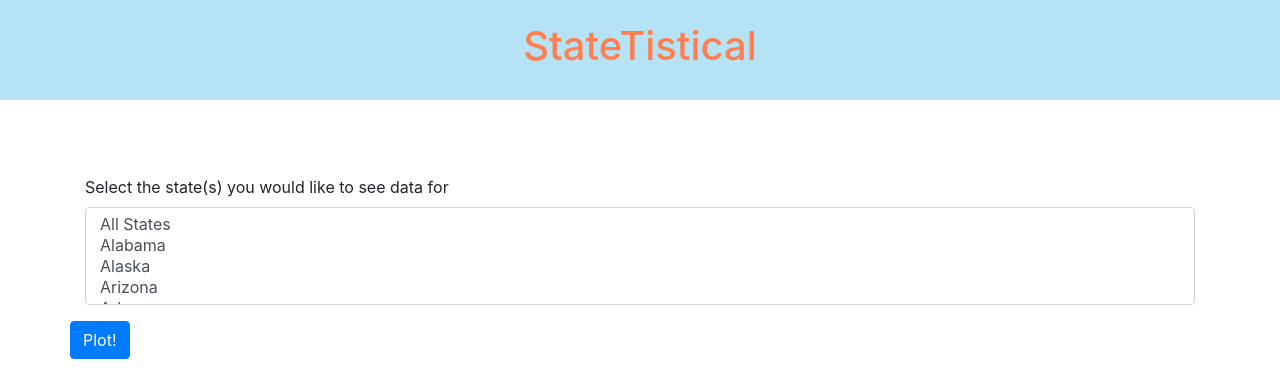
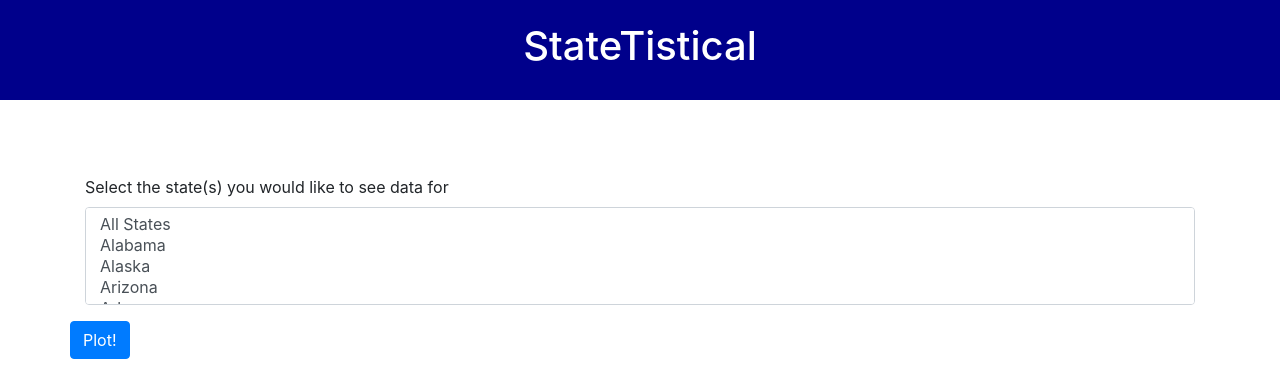
Before and after one commit to jeremiahkramer/CS440_Databases, a Node server app: page / in a window 1280 px wide. Shown: the top 386 px of the page. Run offline with Node 20, Linux system fonts and the light colour scheme; some libraries are stand-ins or nearby versions.

Commit message:
Changed background color

```diff
--- a/website/public/css/style.css
+++ b/website/public/css/style.css
@@ -4,8 +4,8 @@
     justify-content: center;
     align-items: center;
     height: 100px;
-    background-color: #b5e3f5;
-    color: coral;
+    background-color: darkblue;
+    color: white;
     margin-bottom: 75px;
 }
 /* .btn {
```
